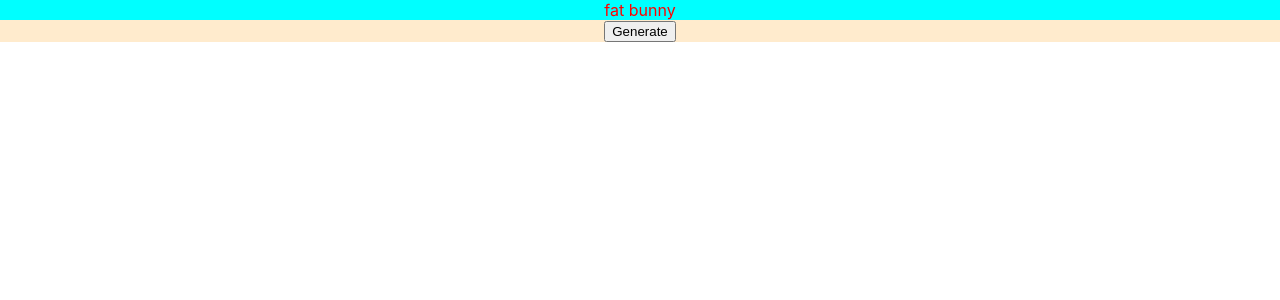
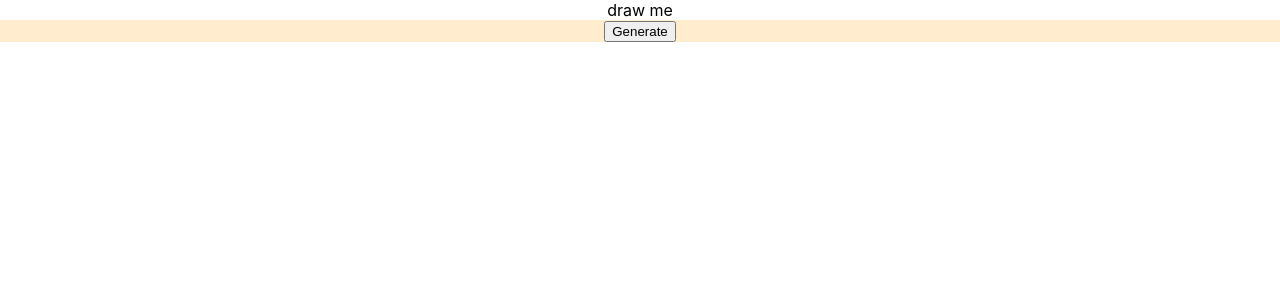
Before and after one commit to Dev-94/draw-me-react, a React (Create React App) app: page / in a window 1280 px wide. Shown: the top 300 px of the page. Built offline with nearby package versions, Linux system fonts and the light colour scheme.

Commit message:
refacts ternary in RDisplay

```diff
--- a/src/Components/RandomDisplay.js
+++ b/src/Components/RandomDisplay.js
@@ -2,29 +2,14 @@ import React from 'react'
 import './RandomDisplay.css'
 
 class RandomDisplay extends React.Component {
-
     render() {
-
-
-        return (
+        return (this.props.words == '') ? 'draw me' :
             <div className="rd-div">
-                <span>{this.props.words}</span>
-                <span>{this.props.randomAdjective}</span>
-                <span>{this.props.randomNoun}</span>
+                <span>
+                    {this.props.words}
+                </span>
             </div>
-        )
     }
-
-
 }
 
-
-// randomly selects one adjective and one noun
-// two objects
-// one object for adjectives
-// one object for nouns
-// place into an array
-// state because it is dynamic, not static
-// state is adjective: '', noun: ''
-
 export default RandomDisplay
--- a/src/Pages/RandomPage.js
+++ b/src/Pages/RandomPage.js
@@ -7,27 +7,21 @@ class RandomPage extends React.Component {
     constructor() {
         super()
         this.state = {
-            // adjective: 'funny',
-            // noun: 'dog',
-            words: 'fat bunny',
-            hasBeenClicked: false
+            words: '',
         }
 
     }
-    // set state with words
+    // update state with words generated
 
 
 
     render() {
-
         return (
             <div>
-
                 <RandomDisplay
-                    randomAdjective={this.state.words}
-                    randomNoun={this.state.noun} />
+                    words={this.state.words}
+                />
                 <Generate
-                    onClick={this.generate}
                 />
             </div >
 
```
